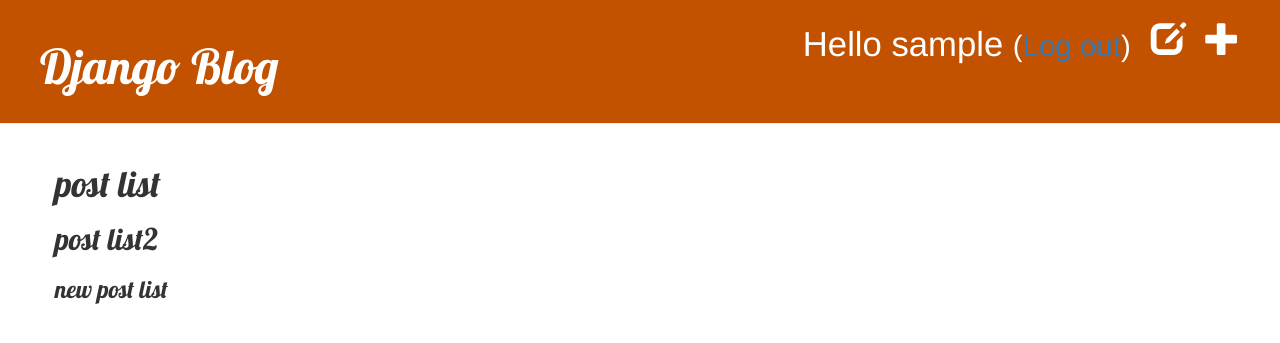
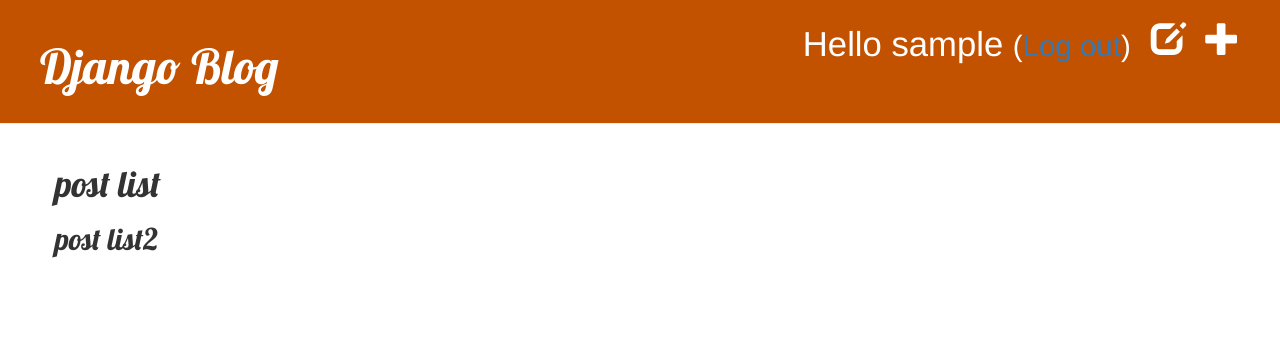
Before and after one commit to vineeth0791/django-sqlite-blog, a Django app: page / in a window 1280 px wide. Shown: the top 343 px of the page. Run offline with Django 3.2, Linux system fonts and the light colour scheme; the visitor is signed in with stand-in values (Sample User, id 1); data that the repository does not hold is empty; some libraries are stand-ins or nearby versions.

Commit message:
new changes

```diff
--- a/blog/templates/blog/post_list.html
+++ b/blog/templates/blog/post_list.html
@@ -3,7 +3,7 @@
 {% block content %}
 <h1> post list </h1>
 <h2> post list2 </h1>
-<h3>new post list </h3>
+
 
     {% for post in posts %}
 
```
